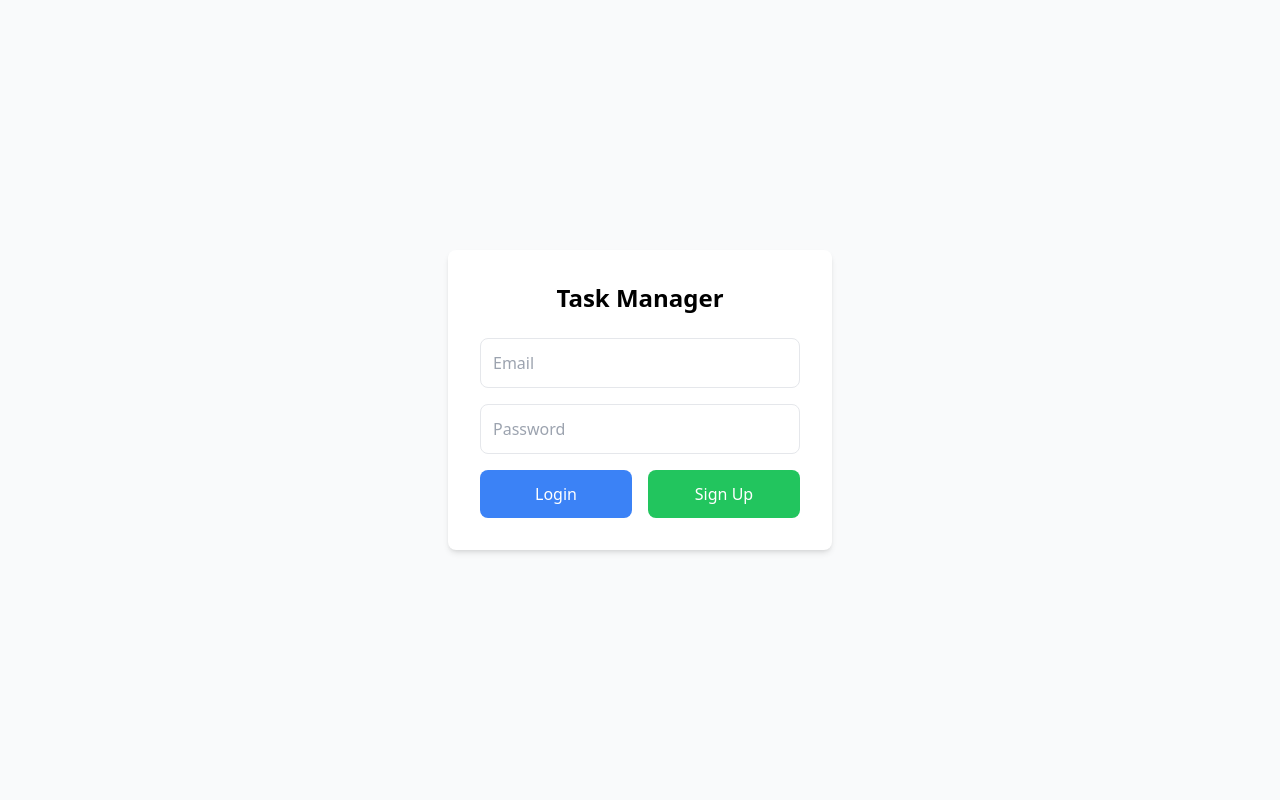
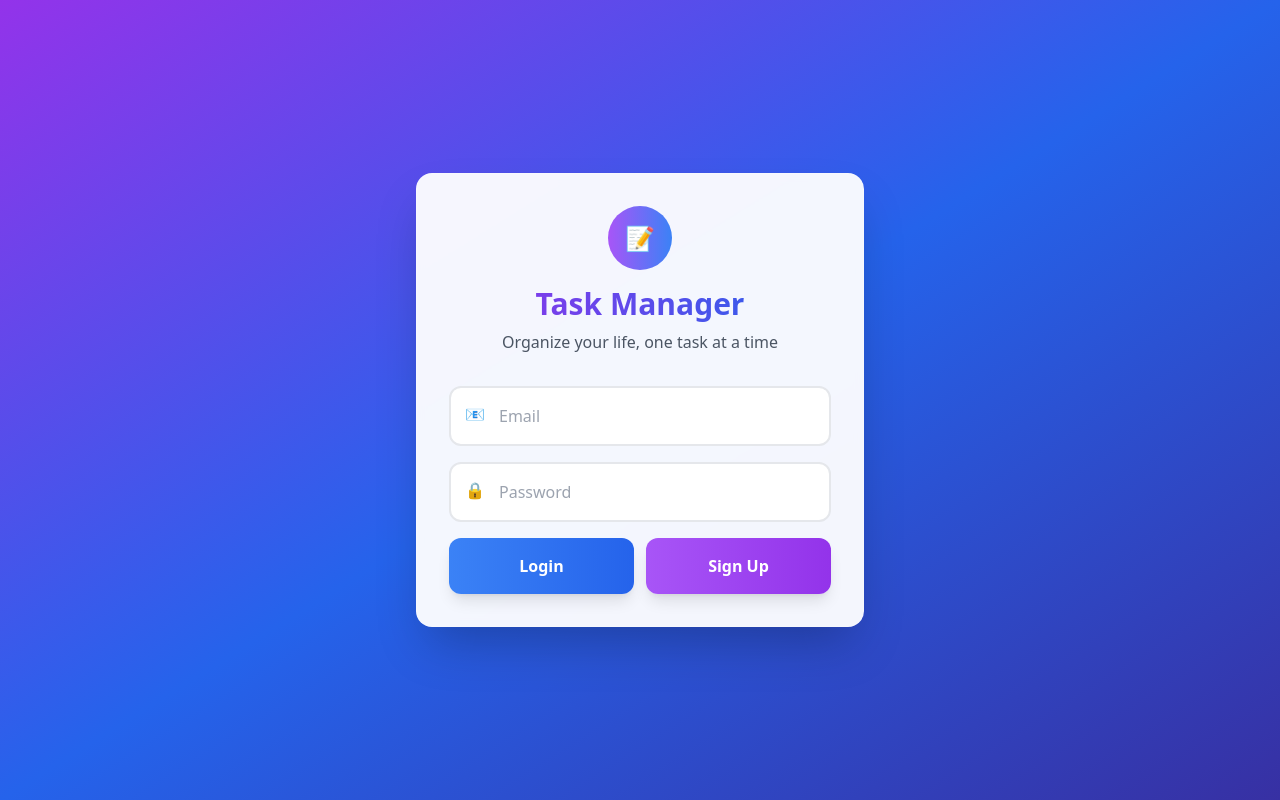
Before and after one commit to Divyadharshana5/Task-manager, a Next.js app in the folder frontend/: page / in a window 1280 px wide. Built offline with nearby package versions, Linux system fonts and the light colour scheme.

Commit message:
Enhance UI for login and signup forms with improved styling and layout

```diff
--- a/frontend/app/page.js
+++ b/frontend/app/page.js
@@ -99,34 +99,46 @@ export default function Home() {
 
   if (!user) {
     return (
-      <div className="min-h-screen flex items-center justify-center">
-        <div className="bg-white p-8 rounded-lg shadow-md w-96">
-          <h1 className="text-2xl font-bold mb-6 text-center">Task Manager</h1>
+      <div className="min-h-screen bg-gradient-to-br from-purple-600 via-blue-600 to-indigo-800 flex items-center justify-center p-4">
+        <div className="bg-white/95 backdrop-blur-sm p-8 rounded-2xl shadow-2xl w-full max-w-md border border-white/20">
+          <div className="text-center mb-8">
+            <div className="w-16 h-16 bg-gradient-to-r from-purple-500 to-blue-500 rounded-full mx-auto mb-4 flex items-center justify-center">
+              <span className="text-2xl">📝</span>
+            </div>
+            <h1 className="text-3xl font-bold bg-gradient-to-r from-purple-600 to-blue-600 bg-clip-text text-transparent">Task Manager</h1>
+            <p className="text-gray-600 mt-2">Organize your life, one task at a time</p>
+          </div>
           <div className="space-y-4">
+            <div className="relative">
               <input
                 type="email"
                 placeholder="Email"
                 value={email}
                 onChange={(e) => setEmail(e.target.value)}
-              className="w-full p-3 border rounded-lg"
+                className="w-full p-4 border-2 border-gray-200 rounded-xl focus:border-purple-500 focus:outline-none transition-colors pl-12"
               />
+              <span className="absolute left-4 top-4 text-gray-400">📧</span>
+            </div>
+            <div className="relative">
               <input
                 type="password"
                 placeholder="Password"
                 value={password}
                 onChange={(e) => setPassword(e.target.value)}
-              className="w-full p-3 border rounded-lg"
+                className="w-full p-4 border-2 border-gray-200 rounded-xl focus:border-purple-500 focus:outline-none transition-colors pl-12"
               />
-            <div className="flex space-x-4">
+              <span className="absolute left-4 top-4 text-gray-400">🔒</span>
+            </div>
+            <div className="flex space-x-3">
               <button
                 onClick={() => handleAuth(true)}
-                className="flex-1 bg-blue-500 text-white p-3 rounded-lg hover:bg-blue-600"
+                className="flex-1 bg-gradient-to-r from-blue-500 to-blue-600 text-white p-4 rounded-xl hover:from-blue-600 hover:to-blue-700 transition-all transform hover:scale-105 font-semibold shadow-lg"
               >
                 Login
               </button>
               <button
                 onClick={() => handleAuth(false)}
-                className="flex-1 bg-green-500 text-white p-3 rounded-lg hover:bg-green-600"
+                className="flex-1 bg-gradient-to-r from-purple-500 to-purple-600 text-white p-4 rounded-xl hover:from-purple-600 hover:to-purple-700 transition-all transform hover:scale-105 font-semibold shadow-lg"
               >
                 Sign Up
               </button>
```
Lines whose indentation alone changed are shown as unchanged.
